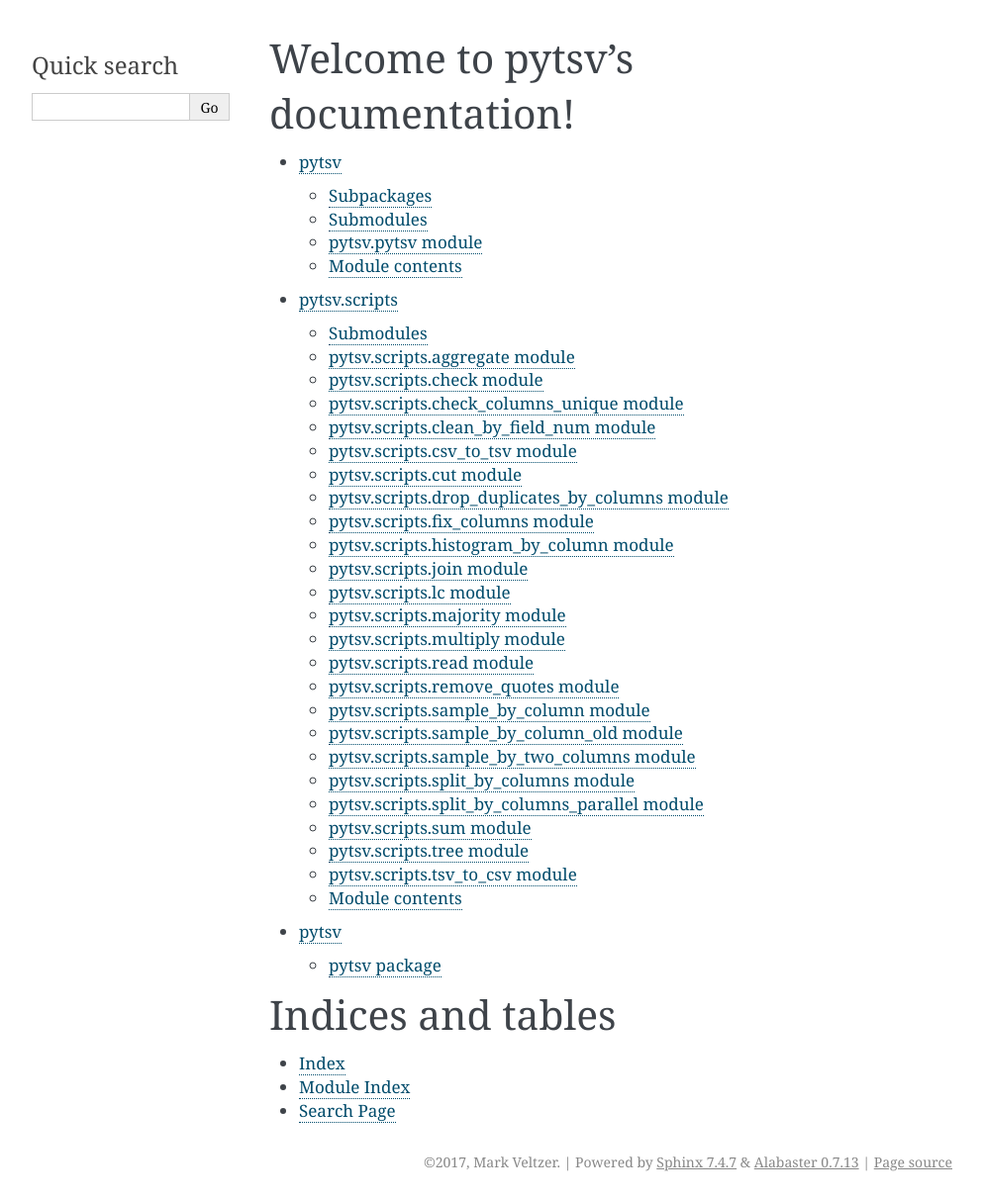
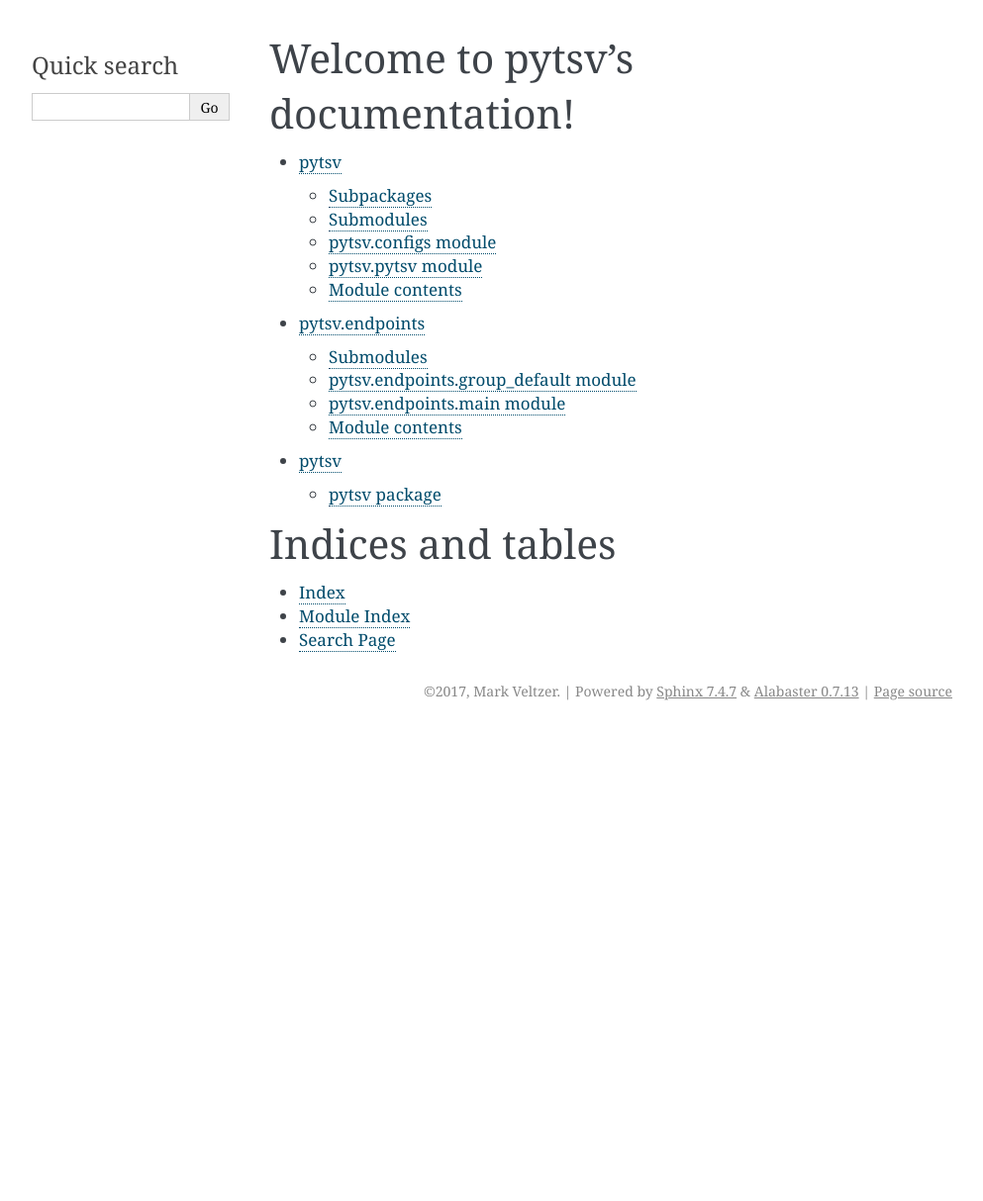
Before and after one commit to veltzer/pytsv, a Sphinx documentation site: the page built from sphinx/index.rst, in a window 1280 px wide. Shown: the whole page at 99% size, without its empty margins (148-1141 px from the left). Built offline with Sphinx 7.4.7, drawn with Linux system fonts in a browser that asks for light colours; after the commit the page ends 900 px from its top, so only the background shows below that.

Commit message:
rebuilt files

```diff
--- a/sphinx/index.rst
+++ b/sphinx/index.rst
@@ -10,7 +10,7 @@
    :maxdepth: 2
 
        pytsv <pytsv.rst>
-       pytsv.scripts <pytsv.scripts.rst>
+       pytsv.endpoints <pytsv.endpoints.rst>
 
    modules
 
--- /dev/null
+++ b/sphinx/pytsv.endpoints.rst
@@ -0,0 +1,30 @@
+pytsv.endpoints package
+=======================
+
+Submodules
+----------
+
+pytsv.endpoints.group\_default module
+-------------------------------------
+
+.. automodule:: pytsv.endpoints.group_default
+    :members:
+    :undoc-members:
+    :show-inheritance:
+
+pytsv.endpoints.main module
+---------------------------
+
+.. automodule:: pytsv.endpoints.main
+    :members:
+    :undoc-members:
+    :show-inheritance:
+
+
+Module contents
+---------------
+
+.. automodule:: pytsv.endpoints
+    :members:
+    :undoc-members:
+    :show-inheritance:
--- a/sphinx/pytsv.rst
+++ b/sphinx/pytsv.rst
@@ -6,10 +6,18 @@
 
 .. toctree::
 
-    pytsv.scripts
+    pytsv.endpoints
 
 Submodules
 ----------
+
+pytsv.configs module
+--------------------
+
+.. automodule:: pytsv.configs
+    :members:
+    :undoc-members:
+    :show-inheritance:
 
 pytsv.pytsv module
 ------------------
--- a/sphinx/pytsv.scripts.rst
+++ /dev/null
@@ -1,198 +0,0 @@
-pytsv.scripts package
-=====================
-
-Submodules
-----------
-
-pytsv.scripts.aggregate module
-------------------------------
-
-.. automodule:: pytsv.scripts.aggregate
-    :members:
-    :undoc-members:
-    :show-inheritance:
-
-pytsv.scripts.check module
---------------------------
-
-.. automodule:: pytsv.scripts.check
-    :members:
-    :undoc-members:
-    :show-inheritance:
-
-pytsv.scripts.check\_columns\_unique module
--------------------------------------------
-
-.. automodule:: pytsv.scripts.check_columns_unique
-    :members:
-    :undoc-members:
-    :show-inheritance:
-
-pytsv.scripts.clean\_by\_field\_num module
-------------------------------------------
-
-.. automodule:: pytsv.scripts.clean_by_field_num
-    :members:
-    :undoc-members:
-    :show-inheritance:
-
-pytsv.scripts.csv\_to\_tsv module
----------------------------------
-
-.. automodule:: pytsv.scripts.csv_to_tsv
-    :members:
-    :undoc-members:
-    :show-inheritance:
-
-pytsv.scripts.cut module
-------------------------
-
-.. automodule:: pytsv.scripts.cut
-    :members:
-    :undoc-members:
-    :show-inheritance:
-
-pytsv.scripts.drop\_duplicates\_by\_columns module
---------------------------------------------------
-
-.. automodule:: pytsv.scripts.drop_duplicates_by_columns
-    :members:
-    :undoc-members:
-    :show-inheritance:
-
-pytsv.scripts.fix\_columns module
----------------------------------
-
-.. automodule:: pytsv.scripts.fix_columns
-    :members:
-    :undoc-members:
-    :show-inheritance:
-
-pytsv.scripts.histogram\_by\_column module
-------------------------------------------
-
-.. automodule:: pytsv.scripts.histogram_by_column
-    :members:
-    :undoc-members:
-    :show-inheritance:
-
-pytsv.scripts.join module
--------------------------
-
-.. automodule:: pytsv.scripts.join
-    :members:
-    :undoc-members:
-    :show-inheritance:
-
-pytsv.scripts.lc module
------------------------
-
-.. automodule:: pytsv.scripts.lc
-    :members:
-    :undoc-members:
-    :show-inheritance:
-
-pytsv.scripts.majority module
------------------------------
-
-.. automodule:: pytsv.scripts.majority
-    :members:
-    :undoc-members:
-    :show-inheritance:
-
-pytsv.scripts.multiply module
------------------------------
-
-.. automodule:: pytsv.scripts.multiply
-    :members:
-    :undoc-members:
-    :show-inheritance:
-
-pytsv.scripts.read module
--------------------------
-
-.. automodule:: pytsv.scripts.read
-    :members:
-    :undoc-members:
-    :show-inheritance:
-
-pytsv.scripts.remove\_quotes module
------------------------------------
-
-.. automodule:: pytsv.scripts.remove_quotes
-    :members:
-    :undoc-members:
-    :show-inheritance:
-
-pytsv.scripts.sample\_by\_column module
----------------------------------------
-
-.. automodule:: pytsv.scripts.sample_by_column
-    :members:
-    :undoc-members:
-    :show-inheritance:
-
-pytsv.scripts.sample\_by\_column\_old module
---------------------------------------------
-
-.. automodule:: pytsv.scripts.sample_by_column_old
-    :members:
-    :undoc-members:
-    :show-inheritance:
-
-pytsv.scripts.sample\_by\_two\_columns module
----------------------------------------------
-
-.. automodule:: pytsv.scripts.sample_by_two_columns
-    :members:
-    :undoc-members:
-    :show-inheritance:
-
-pytsv.scripts.split\_by\_columns module
----------------------------------------
-
-.. automodule:: pytsv.scripts.split_by_columns
-    :members:
-    :undoc-members:
-    :show-inheritance:
-
-pytsv.scripts.split\_by\_columns\_parallel module
--------------------------------------------------
-
-.. automodule:: pytsv.scripts.split_by_columns_parallel
-    :members:
-    :undoc-members:
-    :show-inheritance:
-
-pytsv.scripts.sum module
-------------------------
-
-.. automodule:: pytsv.scripts.sum
-    :members:
-    :undoc-members:
-    :show-inheritance:
-
-pytsv.scripts.tree module
--------------------------
-
-.. automodule:: pytsv.scripts.tree
-    :members:
-    :undoc-members:
-    :show-inheritance:
-
-pytsv.scripts.tsv\_to\_csv module
----------------------------------
-
-.. automodule:: pytsv.scripts.tsv_to_csv
-    :members:
-    :undoc-members:
-    :show-inheritance:
-
-
-Module contents
----------------
-
-.. automodule:: pytsv.scripts
-    :members:
-    :undoc-members:
-    :show-inheritance:
```
Also changed, not shown: setup.py (+3 -24 lines), 1 other file.
